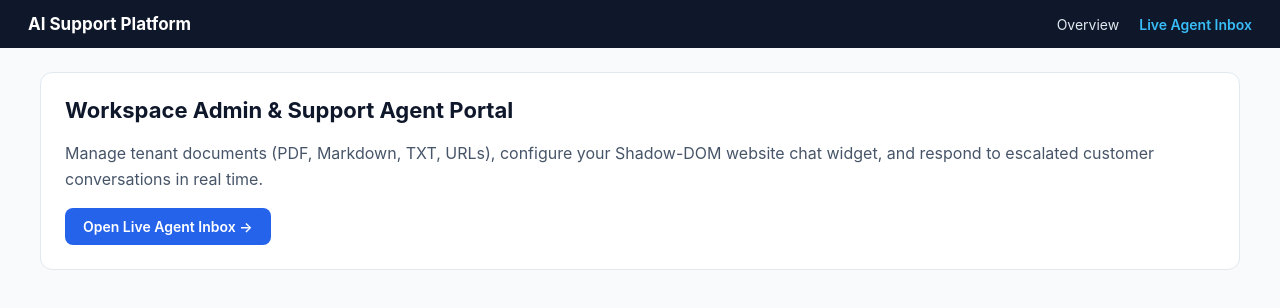
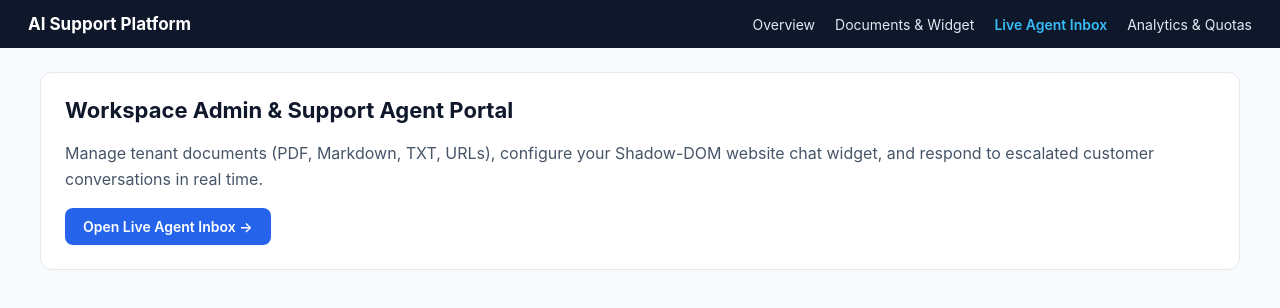
Before and after one commit to MirEashanZaman/ai-support-platform, a Next.js app in the folder dashboard/: page / in a window 1280 px wide. Shown: the top 308 px of the page. Built offline with nearby package versions, Linux system fonts and the light colour scheme.

Commit message:
feat(dashboard): add Documents and Analytics navigation links to header

```diff
--- a/dashboard/src/app/layout.tsx
+++ b/dashboard/src/app/layout.tsx
@@ -3,7 +3,7 @@ import React from 'react';
 export const metadata = {
   title: 'AI Support Platform — Admin & Agent Dashboard',
   description:
-    'Multi-tenant AI customer support platform with RAG document management and live agent inbox.',
+    'Multi-tenant AI customer support platform with RAG document management, live agent inbox, and analytics.',
 };
 
 export default function RootLayout({
@@ -40,6 +40,12 @@ export default function RootLayout({
               Overview
             </a>
             <a
+              href="/documents"
+              style={{ color: '#e2e8f0', textDecoration: 'none' }}
+            >
+              Documents &amp; Widget
+            </a>
+            <a
               href="/inbox"
               style={{
                 color: '#38bdf8',
@@ -48,6 +54,12 @@ export default function RootLayout({
               }}
             >
               Live Agent Inbox
+            </a>
+            <a
+              href="/analytics"
+              style={{ color: '#e2e8f0', textDecoration: 'none' }}
+            >
+              Analytics &amp; Quotas
             </a>
           </nav>
         </header>
```
